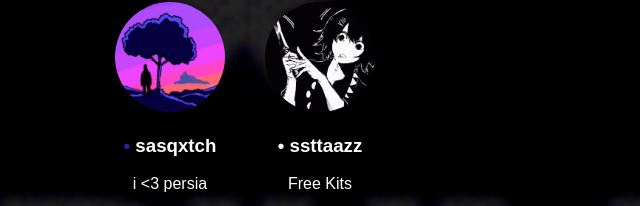
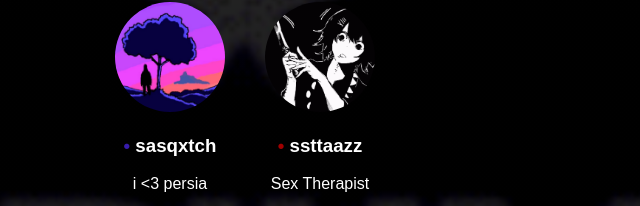
Before and after one commit to nvrcotixs/hireahitman.services, a plain HTML site: page fucknigga.html in a window 1280 px wide. Shown: the part 240-446 px from the top of the page, 395-1035 px from the left. Drawn offline with Linux system fonts and the light colour scheme; a web font is replaced by a local one.

Commit message:
Update fucknigga.html

```diff
--- a/fucknigga.html
+++ b/fucknigga.html
@@ -21,8 +21,8 @@
       </div>
       <div class="box-brrr">
         <img src="images/skirby.gif" class="pfp" alt="PFP">
-        <h3><span style="color: #ffffff;">• </span>ssttaazz</h3>
-        <p>Free Kits</p>
+        <h3><span style="color: #a10000;">• </span>ssttaazz</h3>
+        <p>Sex Therapist</p>
         <a href="https://www.youtube.com/@kashnasty775" target="_blank" rel="noopener noreferrer"><img src="images/youtube.png" alt="NA" height="30px"></a>
         <a href="https://www.instagram.com/kash2fadded" target="_blank" rel="noopener noreferrer"><img src="images/instagram.png" alt="NA" height="30px"></a>
         <a href="https://www.twitch.tv/stazz_rust" target="_blank" rel="noopener noreferrer"><img src="images/twitch.png" alt="NA" height="30px"></a>
```
